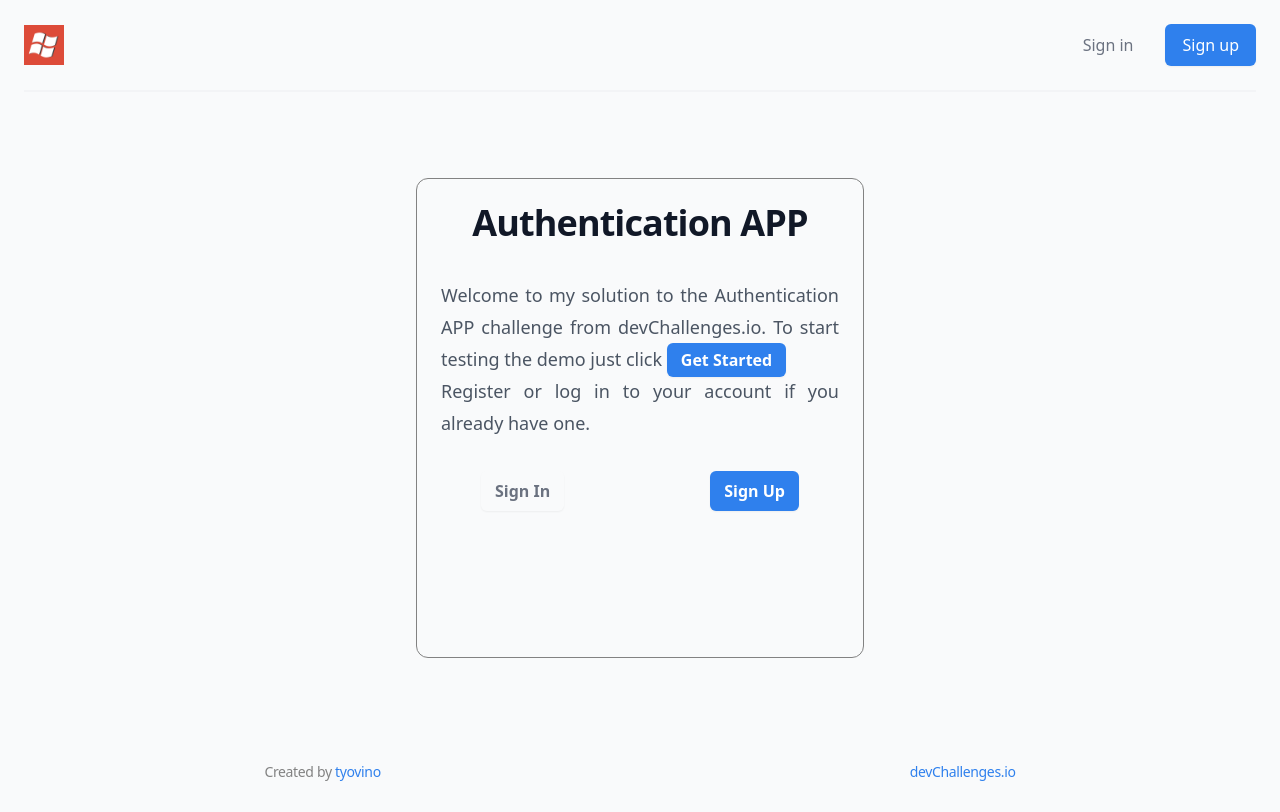
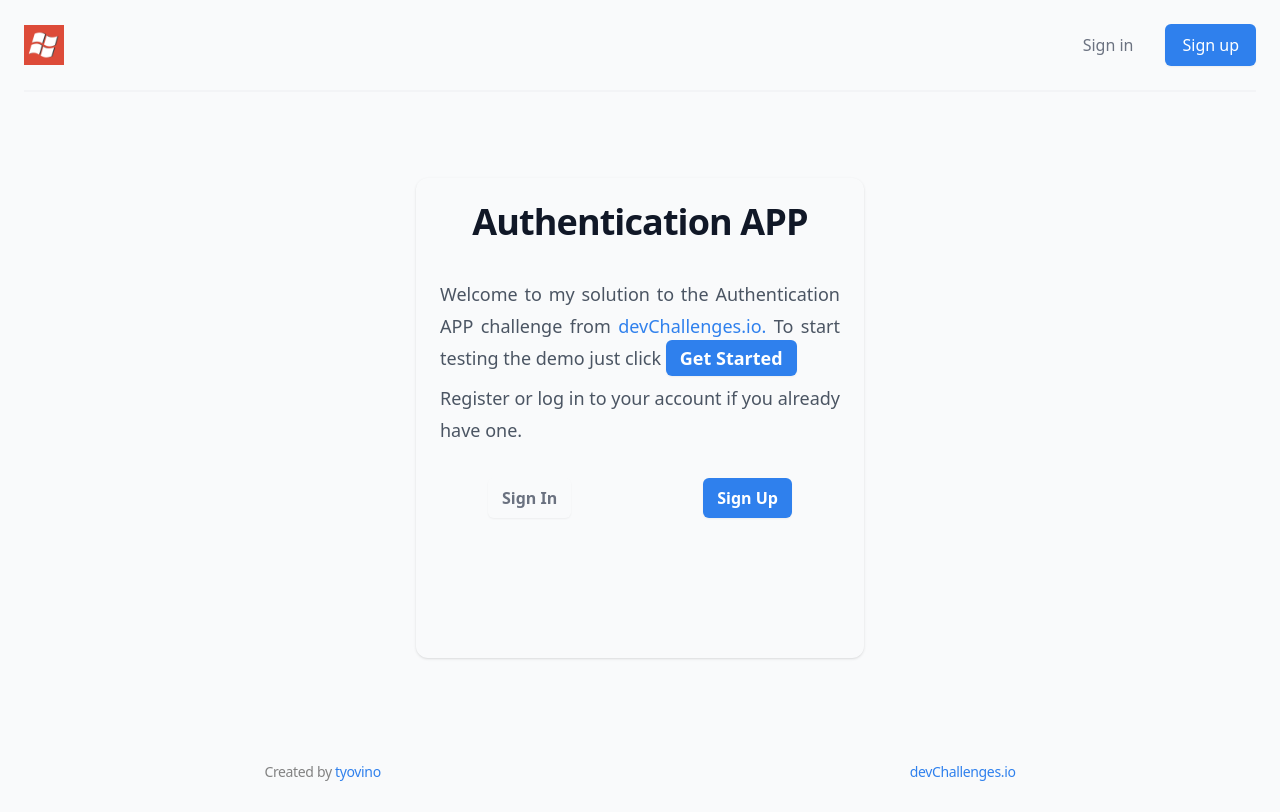
Before and after one commit to tomasyovino/client-authentication-app-master, a React (Create React App) app: page / in a window 1280 px wide. Built offline with nearby package versions, Linux system fonts and the light colour scheme; no server answers.

Commit message:
Adds addressing to devChallenges

```diff
--- a/src/components/HomeBanner.js
+++ b/src/components/HomeBanner.js
@@ -2,12 +2,12 @@ import { Link } from 'react-router-dom';
 
 const HomeBanner = () => {
   return (
-    <section className='card border border-[#828282] rounded-xl items-center justify-start mt-3 p-6 flex flex-col gap-3 max-w-md min-h-[60vh]'>
+    <section className='card shadow rounded-xl items-center justify-start mt-3 p-6 flex flex-col gap-3 max-w-md min-h-[60vh]'>
         <h1 className='text-4xl text-center font-bold tracking-tight text-gray-900'>Authentication APP</h1>
         <div>
-            <p className='mt-6 text-lg leading-8 text-gray-600 text-justify'>Welcome to my solution to the Authentication APP challenge from devChallenges.io. To start testing the demo just click <Link to="/Register" className='rounded-md bg-[#2F80ED] px-3.5 py-1.5 text-base font-semibold leading-7 text-white shadow-sm focus-visible:outline focus-visible:outline-2 focus-visible:outline-offset-2 focus-visible:outline-[#2F80ED]'>Get Started</Link></p>
-            <p className='text-lg leading-8 text-gray-600 text-justify'>Register or log in to your account if you already have one.</p>
-            <div className='flex w-full justify-between px-10 mt-8'>
+            <p className='mt-6 text-lg leading-8 text-gray-600 text-justify'>Welcome to my solution to the Authentication APP challenge from <a className='text-[#2F80ED]' href='https://devchallenges.io' target="_blank" rel='noreferrer'>devChallenges.io.</a> To start testing the demo just click <Link to="/Register" className='text-lg rounded-md bg-[#2F80ED] px-3.5 py-1.5 font-semibold leading-7 text-white shadow-sm focus-visible:outline focus-visible:outline-2 focus-visible:outline-offset-2 focus-visible:outline-[#2F80ED]'>Get Started</Link></p>
+            <p className='text-lg mt-2 leading-8 text-gray-600 text-justify'>Register or log in to your account if you already have one.</p>
+            <div className='flex w-full justify-between px-12 mt-8'>
                 <Link to="/login" className='rounded-md bg-transparent px-3.5 py-1.5 text-base font-semibold leading-7 text-gray-500 hover:text-gray-900 shadow-sm focus-visible:outline focus-visible:outline-2 focus-visible:outline-offset-2 focus-visible:outline-transparent'>Sign In</Link>
                 <Link to="/Register" className='rounded-md bg-[#2F80ED] px-3.5 py-1.5 text-base font-semibold leading-7 text-white shadow-sm focus-visible:outline focus-visible:outline-2 focus-visible:outline-offset-2 focus-visible:outline-[#2F80ED]'>Sign Up</Link>
             </div>
```
